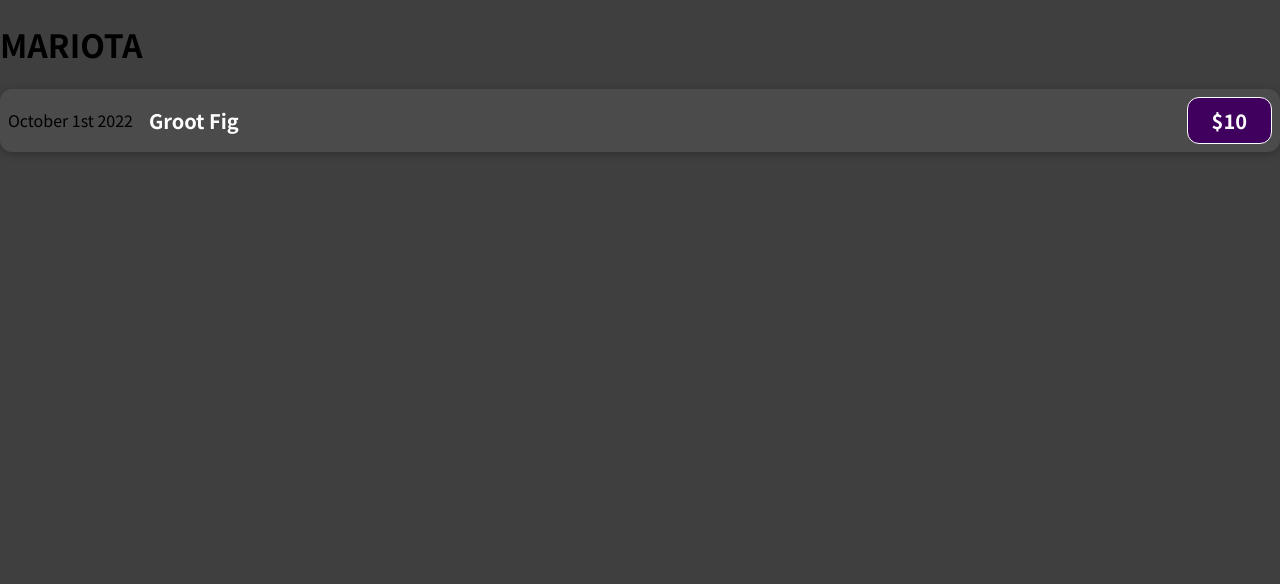
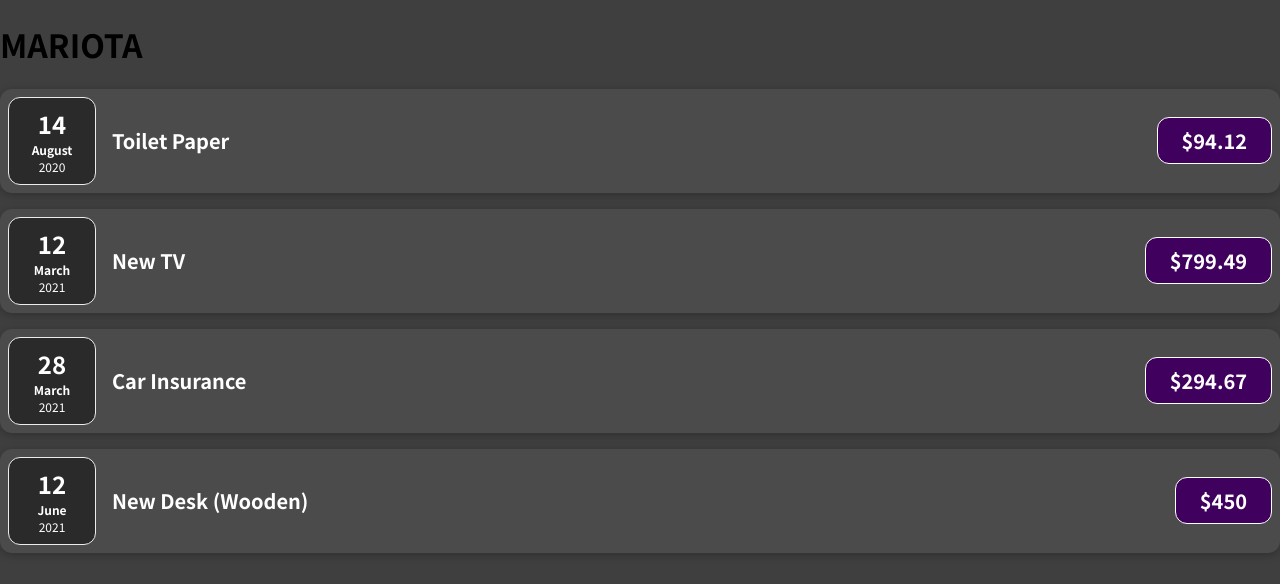
Before and after one commit to MoneyTreesIsThePerfectPlaceForShade/expense-app, a React (Create React App) app: page / in a window 1280 px wide. Shown: the top 584 px of the page. Built offline with nearby package versions, Linux system fonts and the light colour scheme.

Commit message:
feat: добавил новый компонент для даты, добавил стили

```diff
--- a/src/App.js
+++ b/src/App.js
@@ -2,10 +2,56 @@ import React from "react";
 import ExpenceItem from "./components/ExpenseItem";
 
 function App() {
+    const expenses = [
+        {
+            id: "e1",
+            title: "Toilet Paper",
+            amount: 94.12,
+            date: new Date(2020, 7, 14),
+        },
+        {
+            id: "e2",
+            title: "New TV",
+            amount: 799.49,
+            date: new Date(2021, 2, 12),
+        },
+        {
+            id: "e3",
+            title: "Car Insurance",
+            amount: 294.67,
+            date: new Date(2021, 2, 28),
+        },
+        {
+            id: "e4",
+            title: "New Desk (Wooden)",
+            amount: 450,
+            date: new Date(2021, 5, 12),
+        },
+    ];
+
     return (
         <div className="App">
             <h1>MARIOTA</h1>
-            <ExpenceItem></ExpenceItem>
+            <ExpenceItem
+                title={expenses[0].title}
+                amount={expenses[0].amount}
+                date={expenses[0].date}
+            ></ExpenceItem>
+            <ExpenceItem
+                title={expenses[1].title}
+                amount={expenses[1].amount}
+                date={expenses[1].date}
+            ></ExpenceItem>
+            <ExpenceItem
+                title={expenses[2].title}
+                amount={expenses[2].amount}
+                date={expenses[2].date}
+            ></ExpenceItem>
+            <ExpenceItem
+                title={expenses[3].title}
+                amount={expenses[3].amount}
+                date={expenses[3].date}
+            ></ExpenceItem>
         </div>
     );
 }
--- /dev/null
+++ b/src/components/ExpenseDate.css
@@ -0,0 +1,26 @@
+.expense-date {
+    display: flex;
+    flex-direction: column;
+    width: 5.5rem;
+    height: 5.5rem;
+    border: 1px solid #ececec;
+    background-color: #2a2a2a;
+    color: white;
+    border-radius: 12px;
+    align-items: center;
+    justify-content: center;
+}
+
+.expense-date__month {
+    font-size: 0.75rem;
+    font-weight: bold;
+}
+
+.expense-date__year {
+    font-size: 0.75rem;
+}
+
+.expense-date__day {
+    font-size: 1.5rem;
+    font-weight: bold;
+}
--- /dev/null
+++ b/src/components/ExpenseDate.js
@@ -0,0 +1,19 @@
+import React from "react";
+import "./ExpenseDate.css";
+
+function ExpenceDate(props) {
+    const month = props.date.toLocaleString("en-US", { month: "long" });
+    const day = props.date.toLocaleString("en-US", { day: "2-digit" });
+    const year = props.date.getFullYear();
+
+    return (
+        <div className="expense-date">
+            <div className="expense-date__day">{day}</div>
+            {/* заменить на ru-RU и будет все на русском */}
+            <div className="expense-date__month">{month}</div>
+            <div className="expense-date__year">{year}</div>
+        </div>
+    );
+}
+
+export default ExpenceDate;
--- a/src/components/ExpenseItem.js
+++ b/src/components/ExpenseItem.js
@@ -1,13 +1,16 @@
 import React from "react";
+import ExpenceDate from "./ExpenseDate";
 import "./ExpenseItem.css";
 
-function ExpenceItem() {
+function ExpenceItem(props) {
+
+
     return (
         <div className="expense-item">
-            <div>October 1st 2022</div>
+            <ExpenceDate date={props.date}/>
             <div className="expense-item__description">
-                <h2>Groot Fig</h2>
-                <div className="expense-item__price">$10</div>
+                <h2>{props.title}</h2>
+                <div className="expense-item__price">{"$" + props.amount}</div>
             </div>
         </div>
     );
```
Also changed, not shown: src/components/ExpenseItem.css (line endings or trailing spaces), 1 other file (tests, documents, lock files or other folders).
